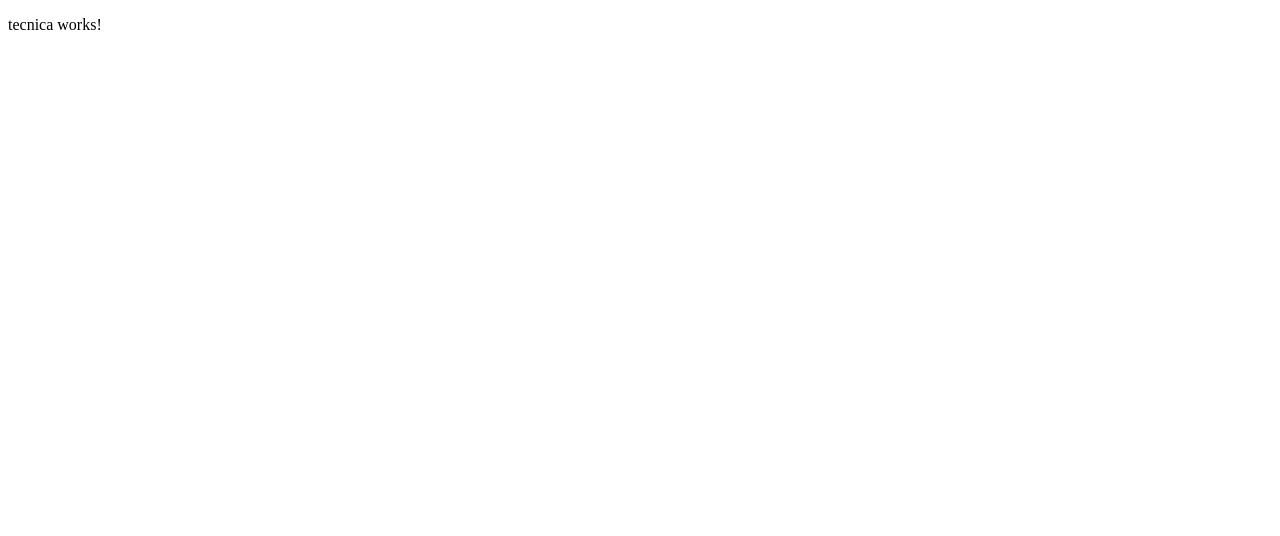
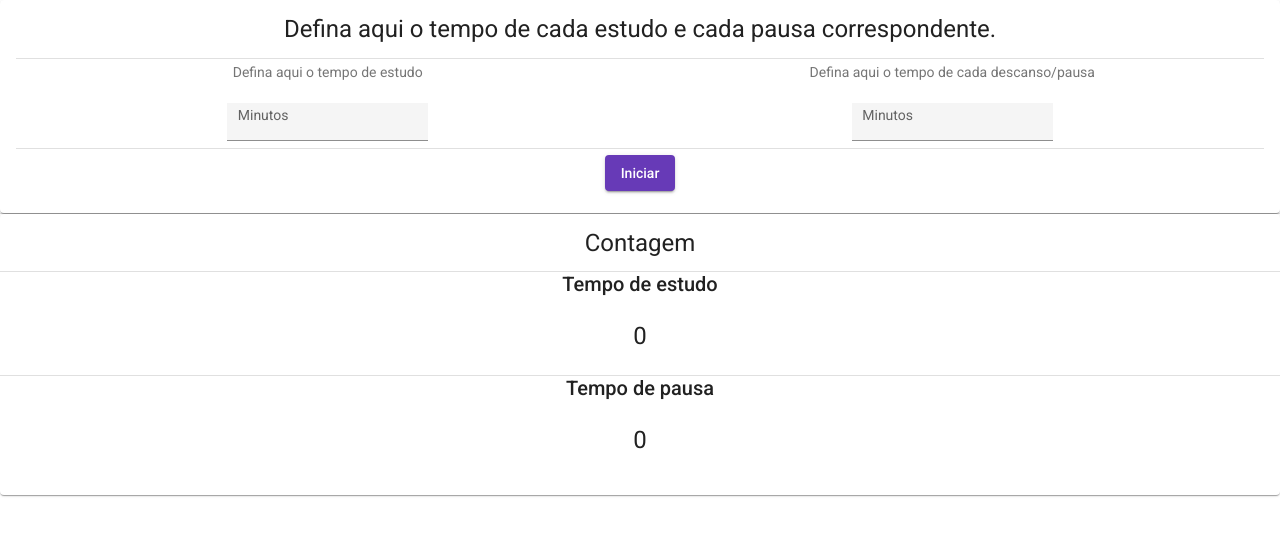
Before and after one commit to julio-ferreira-code/RPGPomodoro, an Angular app: page /tecnica in a window 1280 px wide. Shown: the top 536 px of the page. Built offline with nearby package versions, Linux system fonts and the light colour scheme.

Commit message:
adicionado estilos nas telas inicial e tecnica

```diff
--- a/angular.json
+++ b/angular.json
@@ -30,6 +30,7 @@
               "src/assets"
             ],
             "styles": [
+              "./node_modules/@angular/material/prebuilt-themes/deeppurple-amber.css",
               "src/styles.css"
             ],
             "scripts": []
@@ -97,6 +98,7 @@
               "src/assets"
             ],
             "styles": [
+              "./node_modules/@angular/material/prebuilt-themes/deeppurple-amber.css",
               "src/styles.css"
             ],
             "scripts": []
--- a/package.json
+++ b/package.json
@@ -11,10 +11,12 @@
   "private": true,
   "dependencies": {
     "@angular/animations": "~12.1.0",
+    "@angular/cdk": "^12.2.13",
     "@angular/common": "~12.1.0",
     "@angular/compiler": "~12.1.0",
     "@angular/core": "~12.1.0",
     "@angular/forms": "~12.1.0",
+    "@angular/material": "^12.2.13",
     "@angular/platform-browser": "~12.1.0",
     "@angular/platform-browser-dynamic": "~12.1.0",
     "@angular/router": "~12.1.0",
--- a/src/app/app-routing/routes.ts
+++ b/src/app/app-routing/routes.ts
@@ -9,5 +9,5 @@ export const routes: Routes = [
   {path: 'login',component: LoginComponent},
   {path: 'ranking', component: RankingComponent},
   {path: 'tecnica', component: TecnicaComponent},
-  {path:'', redirectTo: '/inicial', pathMatch:'full'}
+  {path:'', redirectTo: '/tecnica', pathMatch:'full'}
 ];
--- a/src/app/inicial/inicial.component.html
+++ b/src/app/inicial/inicial.component.html
@@ -1,15 +1,48 @@
-<div>
-  <h4>
-    Defina aqui o tempo de cada estudo e quantos ciclos necessários.
-  </h4>
-  <input formControlName="tempoEstudo" placeholder="Tempo de cada estudo" type="number">
-  <input formControlName="tempoDescanso" placeholder="Tempo de pausa" type="number">
-  <input formControlName="ciclo" placeholder="Quantidade de ciclos" type="number">
-  <br>
-  <button (click)="iniciar()">Iniciar</button>
-</div>
-<div>
-  <h1>Contagem</h1>
-  <h1>{{contagemEstudo}}</h1>
-  <h2>{{contagemDescanso}}</h2>
-</div>
+<mat-card>
+    <mat-grid-list cols="1" rowHeight="40:1">
+      <mat-grid-tile>
+        <mat-card-header>
+          <mat-card-title
+            ><h1>
+              Nome do usuario
+            </h1></mat-card-title
+          ></mat-card-header
+        >
+      </mat-grid-tile>
+    </mat-grid-list>
+</mat-card>
+<mat-divider></mat-divider>
+<mat-card>
+  <mat-grid-list cols="1" rowHeight="30:1">
+    <mat-grid-tile>
+      <mat-card-header>
+        <mat-card-title>
+          <h1>Nome do pet</h1>
+        </mat-card-title>
+      </mat-card-header>
+    </mat-grid-tile>
+  </mat-grid-list>
+  <mat-divider></mat-divider>
+  <mat-grid-list cols="1" rowHeight="30:1">
+    <mat-grid-tile>
+      <mat-card-header>
+        <mat-card-title>
+          <h2>raça do pet</h2>
+        </mat-card-title>
+      </mat-card-header>
+    </mat-grid-tile>
+  </mat-grid-list>
+  <mat-grid-list cols="1" rowHeight="5:1">
+    <mat-grid-tile>
+      <h1>Imagem do pet</h1>
+    </mat-grid-tile>
+  </mat-grid-list>
+  <mat-divider></mat-divider>
+  <mat-grid-list cols="1" rowHeight="26:1">
+    <mat-grid-tile>
+      <button mat-raised-button color="primary" (click)="entrar()">
+        Entrar
+      </button>
+    </mat-grid-tile>
+  </mat-grid-list>
+</mat-card>
--- a/src/app/inicial/inicial.component.ts
+++ b/src/app/inicial/inicial.component.ts
@@ -1,48 +1,18 @@
-import { ParseSourceSpan } from '@angular/compiler';
 import { Component, OnInit } from '@angular/core';
-import { Estudo } from '../shared/estudo';
 
 @Component({
   selector: 'app-inicial',
   templateUrl: './inicial.component.html',
-  styleUrls: ['./inicial.component.css']
+  styleUrls: ['./inicial.component.css'],
 })
-export class InicialComponent implements OnInit{
-estudo! : Estudo;
-iniciado: boolean = false;
-finalizado!: boolean;
-tempoEstudo : number = 5000;
-tempoDescanso : number = 5000;
-contagemEstudo : number = 0;
-contagemDescanso : number = 0;
-intervalo: any;
+export class InicialComponent implements OnInit {
 
-constructor(){}
+  constructor(){}
 
-ngOnInit(): void {
+  ngOnInit(): void {}
+
+  entrar(){
+    alert("entrou");
+  }
 
 }
-
-iniciar(){
-  this.contagemEstudo = 0;
-  this.contagemDescanso = 0;
-  this.intervalo = setInterval(()=> {
-    this.contagemEstudo++
-     },1000)
-     setTimeout(() => {
-      clearInterval(this.intervalo);
-      this.pausa();
-        }, this.tempoEstudo);
-}
-
-pausa(){
-  this.intervalo = setInterval(()=> {
-    this.contagemDescanso++
-     },1000)
-     setTimeout(() => {
-      clearInterval(this.intervalo);
-        }, this.tempoDescanso);
-}
-
-
-}
--- a/src/app/shared/estudo.ts
+++ /dev/null
@@ -1,5 +0,0 @@
-export class Estudo {
-  tempoEstudo!: number;
-  tempoDescanso!: number;
-  quantidade!: number;
-}
--- a/src/app/tecnica/tecnica.component.html
+++ b/src/app/tecnica/tecnica.component.html
@@ -1 +1,100 @@
-<p>tecnica works!</p>
+<mat-card>
+  <form [formGroup]="tempos" (ngSubimit)="iniciar()">
+    <mat-grid-list cols="1" rowHeight="30:1">
+      <mat-grid-tile>
+        <mat-card-header>
+          <mat-card-title
+            ><h1>
+              Defina aqui o tempo de cada estudo e cada pausa correspondente.
+            </h1></mat-card-title
+          ></mat-card-header
+        >
+      </mat-grid-tile>
+    </mat-grid-list>
+    <mat-grid-list cols="2" rowHeight="14:1">
+      <mat-grid-tile>
+        <mat-card-subtitle>Defina aqui o tempo de estudo</mat-card-subtitle>
+      </mat-grid-tile>
+      <mat-grid-tile>
+        <mat-card-subtitle>
+          Defina aqui o tempo de cada descanso/pausa</mat-card-subtitle
+        >
+      </mat-grid-tile>
+      <mat-grid-tile>
+        <mat-form-field appearance="fill">
+          <mat-label>Minutos</mat-label>
+          <input
+            matInput
+            formControlName="tempoEstudo"
+            type="number"
+            max="30"
+            min="1"
+          />
+        </mat-form-field>
+      </mat-grid-tile>
+      <mat-grid-tile>
+        <mat-form-field appearance="fill">
+          <mat-label>Minutos</mat-label>
+          <input
+            matInput
+            formControlName="tempoDescanso"
+            type="number"
+            max="30"
+            min="1"
+          />
+        </mat-form-field>
+      </mat-grid-tile>
+      <mat-divider></mat-divider>
+    </mat-grid-list>
+    <mat-divider></mat-divider>
+    <mat-grid-list cols="1" rowHeight="26:1">
+      <mat-grid-tile>
+        <button mat-raised-button color="primary" (click)="iniciar()">
+          Iniciar
+        </button>
+      </mat-grid-tile>
+    </mat-grid-list>
+  </form>
+</mat-card>
+<mat-divider></mat-divider>
+<mat-card>
+  <mat-grid-list cols="1" rowHeight="30:1">
+    <mat-grid-tile>
+      <mat-card-header>
+        <mat-card-title>
+          <h1>Contagem</h1>
+        </mat-card-title>
+      </mat-card-header>
+    </mat-grid-tile>
+  </mat-grid-list>
+  <mat-divider></mat-divider>
+  <mat-grid-list cols="1" rowHeight="30:1">
+    <mat-grid-tile>
+      <mat-card-header>
+        <mat-card-title>
+          <h2>Tempo de estudo</h2>
+        </mat-card-title>
+      </mat-card-header>
+    </mat-grid-tile>
+  </mat-grid-list>
+  <mat-grid-list cols="1" rowHeight="20:1">
+    <mat-grid-tile>
+      <h1>{{ contagemEstudo }}</h1>
+    </mat-grid-tile>
+  </mat-grid-list>
+  <mat-divider></mat-divider>
+  <mat-grid-list cols="1" rowHeight="30:1">
+    <mat-grid-tile>
+      <mat-card-header>
+        <mat-card-title>
+          <h2>Tempo de pausa</h2>
+        </mat-card-title>
+      </mat-card-header>
+    </mat-grid-tile>
+  </mat-grid-list>
+  <mat-grid-list cols="1" rowHeight="20:1">
+    <mat-grid-tile>
+      <h1>{{ contagemDescanso }}</h1>
+    </mat-grid-tile>
+  </mat-grid-list>
+</mat-card>
--- a/src/app/tecnica/tecnica.component.ts
+++ b/src/app/tecnica/tecnica.component.ts
@@ -1,4 +1,5 @@
 import { Component, OnInit } from '@angular/core';
+import { FormBuilder, FormGroup } from '@angular/forms';
 
 @Component({
   selector: 'app-tecnica',
@@ -7,10 +8,42 @@ import { Component, OnInit } from '@angular/core';
 })
 export class TecnicaComponent implements OnInit{
 
-  constructor(){}
+  tempoEstudo! : number;
+  tempoDescanso! : number;
+  contagemEstudo : number = 0;
+  contagemDescanso : number = 0;
+  intervalo: any;
+  tempos!: FormGroup;
+  constructor(private fb: FormBuilder){}
 
   ngOnInit(): void {
+    this.tempos = this.fb.group({
+      tempoEstudo: [''],
+      tempoDescanso: ['']
+    });
+  }
 
+  iniciar(){
+    this.tempoEstudo = this.tempos.get("tempoEstudo")?.value*1000;
+    this.tempoDescanso = this.tempos.get("tempoDescanso")?.value*1000;
+    this.contagemEstudo = 0;
+    this.contagemDescanso = 0;
+    this.intervalo = setInterval(()=> {
+      this.contagemEstudo++
+       },1000)
+       setTimeout(() => {
+        clearInterval(this.intervalo);
+        this.pausa();
+          }, this.tempoEstudo);
+  }
+
+  pausa(){
+    this.intervalo = setInterval(()=> {
+      this.contagemDescanso++
+       },1000)
+       setTimeout(() => {
+        clearInterval(this.intervalo);
+          }, this.tempoDescanso);
   }
 
 }
--- a/src/index.html
+++ b/src/index.html
@@ -6,8 +6,11 @@
   <base href="/">
   <meta name="viewport" content="width=device-width, initial-scale=1">
   <link rel="icon" type="image/x-icon" href="favicon.ico">
+  <link rel="preconnect" href="https://fonts.gstatic.com">
+  <link href="https://fonts.googleapis.com/css2?family=Roboto:wght@300;400;500&display=swap" rel="stylesheet">
+  <link href="https://fonts.googleapis.com/icon?family=Material+Icons" rel="stylesheet">
 </head>
-<body>
+<body class="mat-typography">
   <app-root></app-root>
 </body>
 </html>
--- a/src/styles.css
+++ b/src/styles.css
@@ -1 +1,4 @@
 /* You can add global styles to this file, and also import other style files */
+
+html, body { height: 100%; }
+body { margin: 0; font-family: Roboto, "Helvetica Neue", sans-serif; }
```
Also changed, not shown: src/app/app.module.ts (+18 -2 lines), src/app/shared/usuario.ts (added, +7 -0 lines), 1 other file (tests, documents, lock files or other folders).
